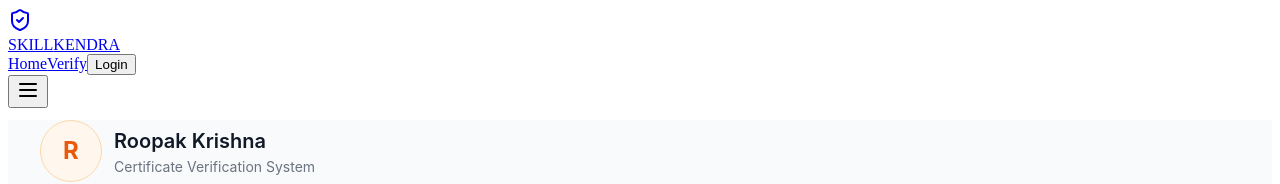
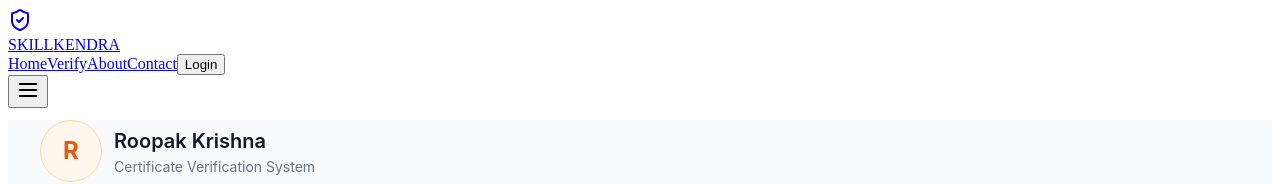
Before and after one commit to welocity-ai/SK_Frontend, a Next.js app: page /profile in a window 1280 px wide. Shown: the top 184 px of the page. Built offline with nearby package versions, Linux system fonts and the light colour scheme; no server answers.

Commit message:
Changed a bit

```diff
--- a/src/components/ui/HeroGrid.tsx
+++ b/src/components/ui/HeroGrid.tsx
@@ -83,7 +83,7 @@ export const HeroGrid: React.FC<HeroGridProps> = ({ onVerifyClick }) => {
             className="text-5xl md:text-7xl font-bold tracking-tight text-slate-900"
           >
             Verify Credentials with{"  "}
-            <span className="text-orange-600">
+            <span className="text-orange-500">
               Confidence
             </span>
           </motion.h1>
@@ -125,7 +125,7 @@ export const HeroGrid: React.FC<HeroGridProps> = ({ onVerifyClick }) => {
         >
           <button
             onClick={handleScrollToUpload}
-            className="flex items-center gap-2 px-16 py-4 bg-orange-600 text-white font-semibold rounded-lg hover:bg-orange-700 transition-all shadow-sm hover:shadow-md hover:-translate-y-1 active:scale-95"
+            className="flex items-center gap-2 px-9 py-4 bg-orange-600 text-white font-semibold rounded-full hover:bg-orange-700 transition-all shadow-sm hover:shadow-md hover:-translate-y-1 active:scale-95"
           >
             <Upload className="w-5 h-5" />
             Verify Certificate Now
--- a/src/components/ui/Navbar.tsx
+++ b/src/components/ui/Navbar.tsx
@@ -91,6 +91,18 @@ export default function Navbar() {
               className="text-sm font-medium text-slate-700 hover:text-orange-500 transition-colors"
             >
               Verify
+            </Link>
+            <Link
+              href="/#about"
+              className="text-sm font-medium text-slate-700 hover:text-orange-500 transition-colors"
+            >
+              About
+            </Link>
+            <Link
+              href="/#contact"
+              className="text-sm font-medium text-slate-700 hover:text-orange-500 transition-colors"
+            >
+              Contact
             </Link>
 
             {isAuthenticated ? (
```
